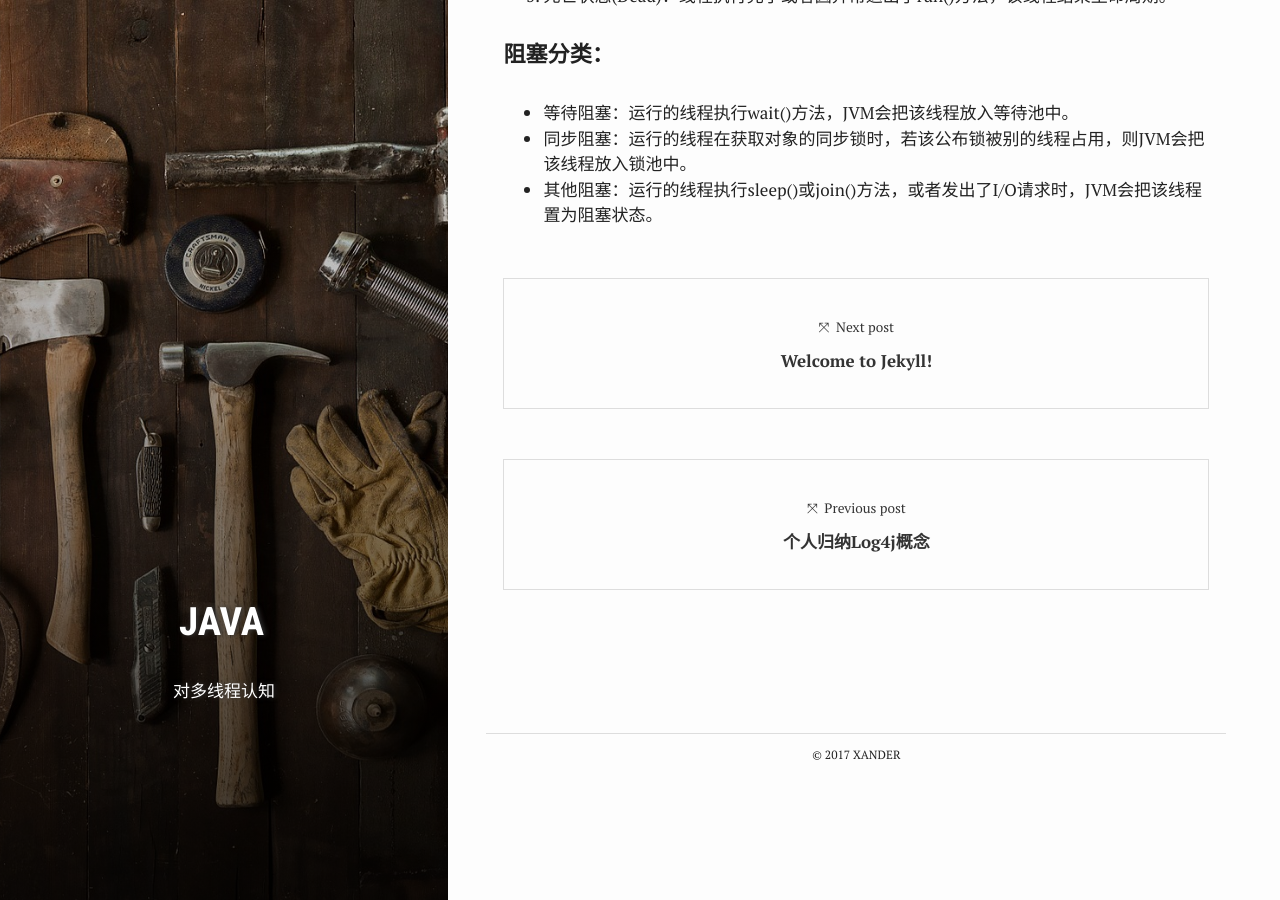
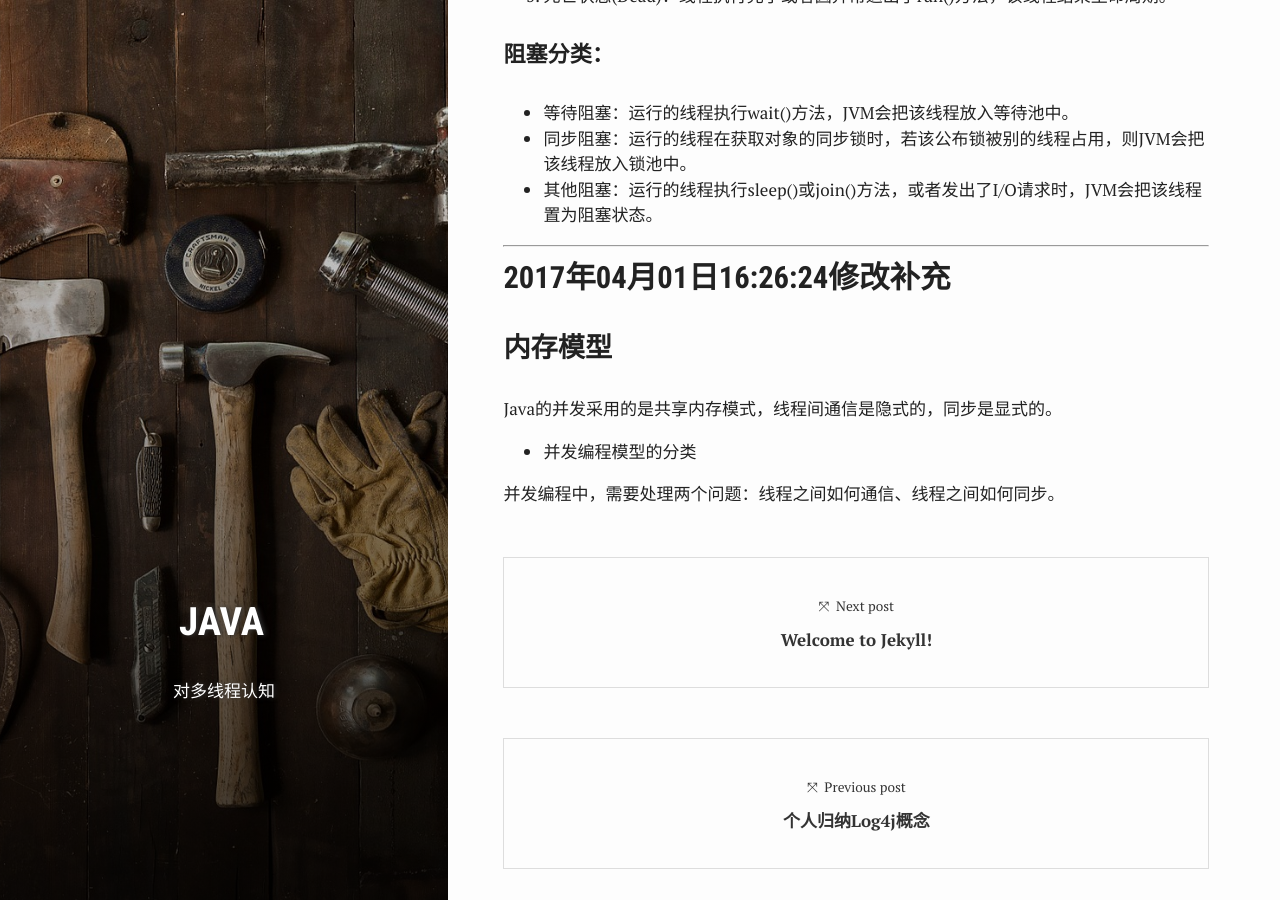
Before and after one commit to yyxiao/yyxiao.github.io, a Jekyll site: the page built from _posts/2015-05-16-多线程概括.md, in a window 1280 px wide and 900 px high, scrolled down 1506 px. Built offline with Jekyll 4.4.1, drawn with Linux system fonts in a browser that asks for light colours.

Commit message:
update face question

```diff
--- a/_posts/2015-05-16-多线程概括.md
+++ b/_posts/2015-05-16-多线程概括.md
@@ -64,3 +64,15 @@ Thread.start()方法启动线程，使之进入就绪状态，当cpu分配时间
  * 等待阻塞：运行的线程执行wait()方法，JVM会把该线程放入等待池中。
  * 同步阻塞：运行的线程在获取对象的同步锁时，若该公布锁被别的线程占用，则JVM会把该线程放入锁池中。
  * 其他阻塞：运行的线程执行sleep()或join()方法，或者发出了I/O请求时，JVM会把该线程置为阻塞状态。
+
+* * *
+
+## 2017年04月01日16:26:24修改补充
+
+### 内存模型
+
+Java的并发采用的是共享内存模式，线程间通信是隐式的，同步是显式的。
+
+* 并发编程模型的分类
+
+并发编程中，需要处理两个问题：线程之间如何通信、线程之间如何同步。
```
Also changed, not shown: _posts/2017-03-08-Java后端面试题总结.md (+25 -0 lines).
